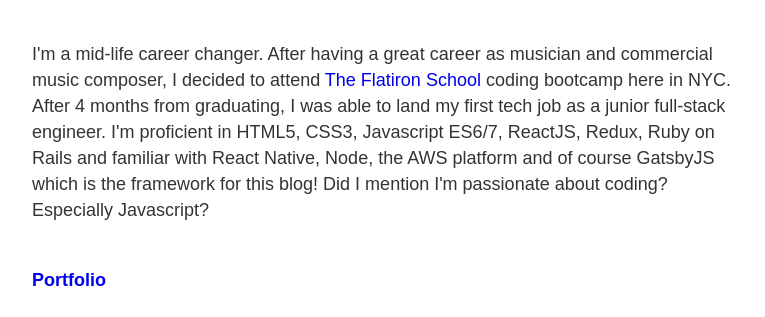
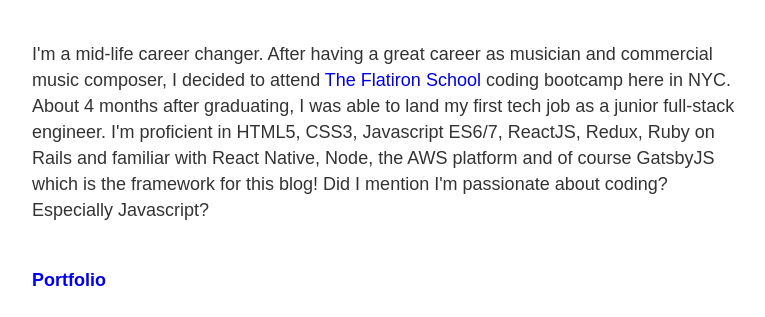
Before and after one commit to dsound-zz/50AndFullStack, a Gatsby site: page /about in a window 1280 px wide. Shown: the part 607-924 px from the top of the page, without its empty margins (251-1016 px from the left). Built offline with nearby package versions, Linux system fonts and the light colour scheme; Gatsby itself is replaced by a stand-in of ours.

Commit message:
change wording in about

```diff
--- a/src/pages/about.js
+++ b/src/pages/about.js
@@ -12,7 +12,7 @@ const About = () => {
           I'm a mid-life career changer. After having a great career as musician
           and commercial music composer, I decided to attend <a href="https://flatironschool.com/"
           target="_blank" rel="noreferrer">The Flatiron School</a>{" "}
-          coding bootcamp here in NYC. After 4 months from graduating,
+          coding bootcamp here in NYC. About 4 months after graduating,
           I was able to land my first tech job as a junior full-stack engineer. I'm proficient in
           HTML5, CSS3, Javascript ES6/7, ReactJS, Redux, Ruby on Rails and
           familiar with React Native, Node, the AWS platform and of course
```
